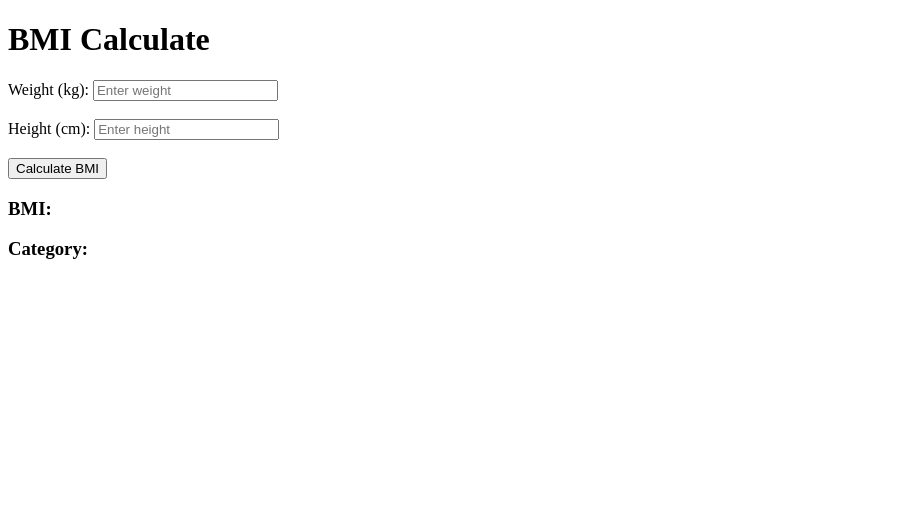
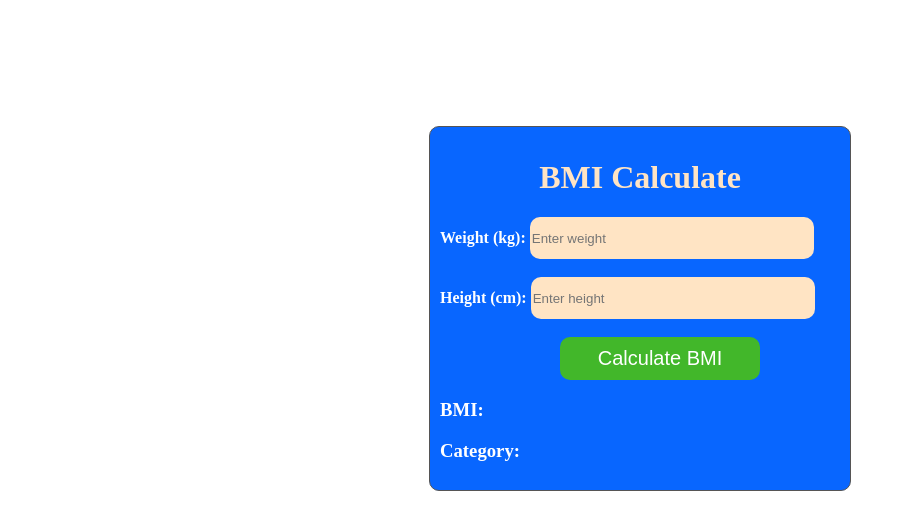
Before and after one commit to Roujar/Fullstack-developer, a plain HTML site: page index.html in a window 1280 px wide. Shown: the whole page, without its empty margins (0-906 px from the left). Drawn offline with Linux system fonts and the light colour scheme.

Commit message:
Add files via upload

```diff
--- a/index.html
+++ b/index.html
@@ -4,21 +4,27 @@
     <meta charset="UTF-8">
     <meta name="viewport" content="width=device-width, initial-scale=1.0">
     <title>BMI calculate</title>
+    <link rel="stylesheet" href="bmi.css">
     <script src="bmi.js"></script>
 </head>
 <body>
 
-    <h1>BMI Calculate</h1>
-    <label for="weight">Weight (kg):</label>
-    <input type="number" id="weight" placeholder="Enter weight"><br><br>
+    <div>
+            <h1>BMI Calculate</h1>
 
-    <label for="height">Height (cm):</label>
-    <input type="number" id="height" placeholder="Enter height"><br><br>
+            <label for="weight">Weight (kg):</label>
+            <input type="number" class="box" id="weight" placeholder="Enter weight"><br><br>
 
-    <button onclick="calculateBMI()">Calculate BMI</button>
+            <label for="height">Height (cm):</label>
+            <input type="number" class="box" id="height" placeholder="Enter height"><br><br>
 
-    <h3>BMI: <span id="bmiResult"></span></h3>
-    <h3>Category: <span id="bmiCategory"></span></h3>
+            <button class="btn" onclick="calculateBMI()">Calculate BMI</button>
+
+            <h3> BMI: <span id="bmiResult"></span></h3>
+            <h3>Category: <span id="bmiCategory"></span></h3>
+
+   </div>
+
 
 </body>
 </html>
```
